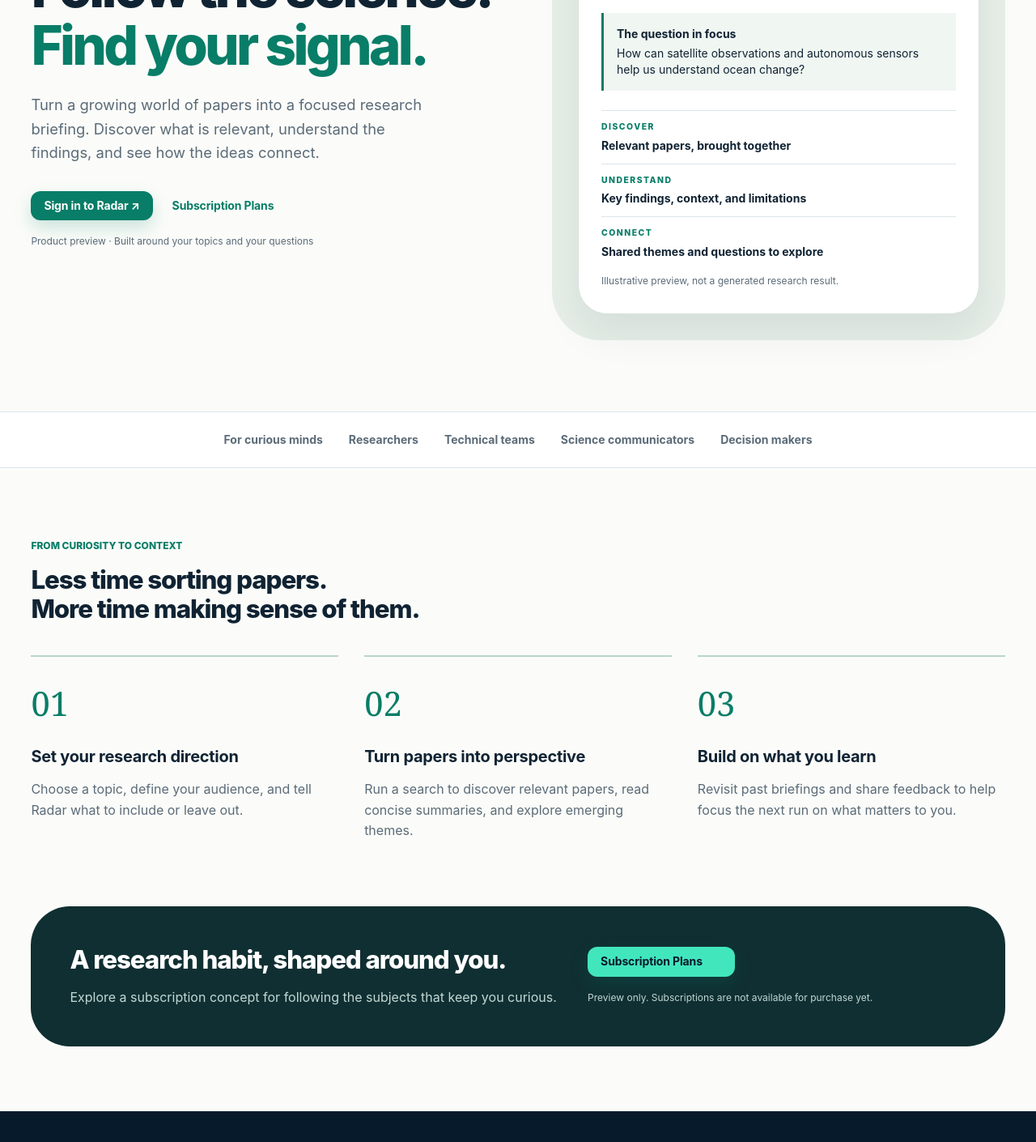
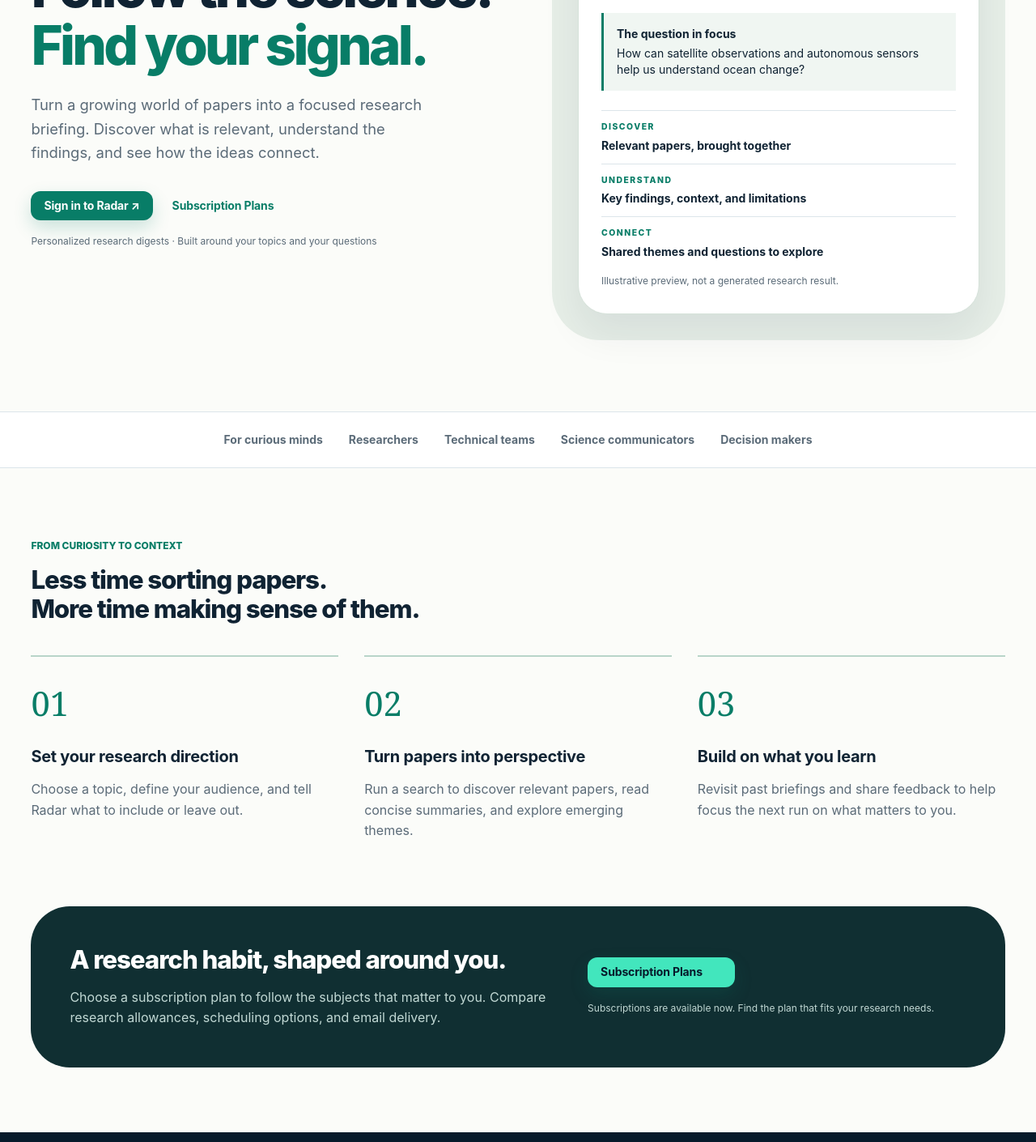
Before and after one commit to svasylevskyi/scientific-research-radar, a React (Vite) app in the folder frontend/: page / in a window 1280 px wide. Shown: the part 376-1786 px from the top of the page at 81% size. Built offline with nearby package versions, Linux system fonts and the light colour scheme; no server answers; some icons are missing.

Commit message:
Replace landing preview messaging with published subscription offer

```diff
--- a/frontend/src/pages/LandingPage.tsx
+++ b/frontend/src/pages/LandingPage.tsx
@@ -27,7 +27,7 @@
               <RadarLink />
               <Button component={RouterLink} to="/plans" endIcon={<ArrowForwardRoundedIcon />}>Subscription Plans</Button>
             </Stack>
-            <Typography variant="caption" color="text.secondary" sx={{ display: "block", mt: 2 }}>Product preview · Built around your topics and your questions</Typography>
+            <Typography variant="caption" color="text.secondary" sx={{ display: "block", mt: 2 }}>Personalized research digests · Built around your topics and your questions</Typography>
           </Box>
           <Box sx={{ bgcolor: "#e6eee7", borderRadius: 5, p: { xs: 2, sm: 4 }, position: "relative" }}>
             <Box sx={{ bgcolor: "white", border: "1px solid #d6e2da", borderRadius: 3, p: { xs: 2.5, sm: 3.5 }, boxShadow: "0 24px 48px #10233312" }}>
@@ -69,8 +69,8 @@
         </Container>
         <Container maxWidth="lg" sx={{ pb: { xs: 7, md: 10 } }}>
           <Box component="section" sx={{ bgcolor: "#102f32", color: "white", borderRadius: 4, p: { xs: 4, md: 6 }, display: "grid", gridTemplateColumns: { xs: "1fr", md: "1.3fr 1fr" }, gap: 4, alignItems: "center" }}>
-            <Box><Typography component="h2" variant="h3" sx={{ mb: 2 }}>A research habit, shaped around you.</Typography><Typography sx={{ color: "#c1d8d4" }}>Explore a subscription concept for following the subjects that keep you curious.</Typography></Box>
-            <Box><Button component={RouterLink} to="/plans" variant="contained" endIcon={<ArrowForwardRoundedIcon />} sx={{ bgcolor: "#42e6bd", color: "#071a2b", "&:hover": { bgcolor: "#72efd1" } }}>Subscription Plans</Button><Typography variant="caption" sx={{ display: "block", mt: 2, color: "#c1d8d4" }}>Preview only. Subscriptions are not available for purchase yet.</Typography></Box>
+            <Box><Typography component="h2" variant="h3" sx={{ mb: 2 }}>A research habit, shaped around you.</Typography><Typography sx={{ color: "#c1d8d4" }}>Choose a subscription plan to follow the subjects that matter to you. Compare research allowances, scheduling options, and email delivery.</Typography></Box>
+            <Box><Button component={RouterLink} to="/plans" variant="contained" endIcon={<ArrowForwardRoundedIcon />} sx={{ bgcolor: "#42e6bd", color: "#071a2b", "&:hover": { bgcolor: "#72efd1" } }}>Subscription Plans</Button><Typography variant="caption" sx={{ display: "block", mt: 2, color: "#c1d8d4" }}>Subscriptions are available now. Find the plan that fits your research needs.</Typography></Box>
           </Box>
         </Container>
       </Box>
```
Also changed, not shown: 1 other file (tests, documents, lock files or other folders).
